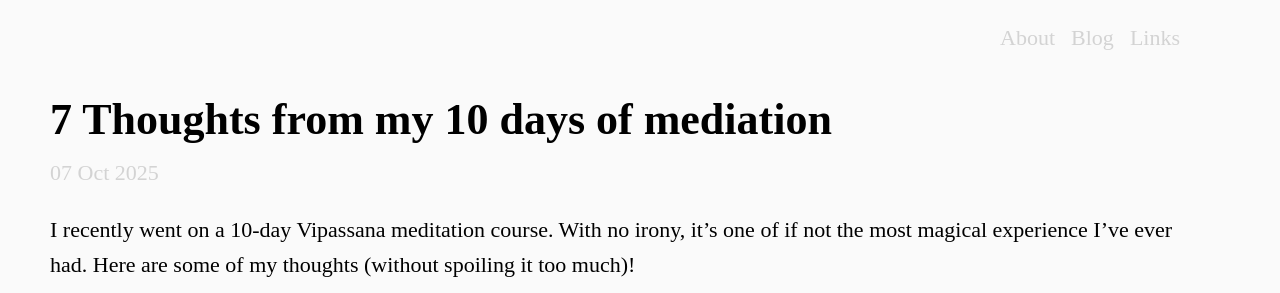
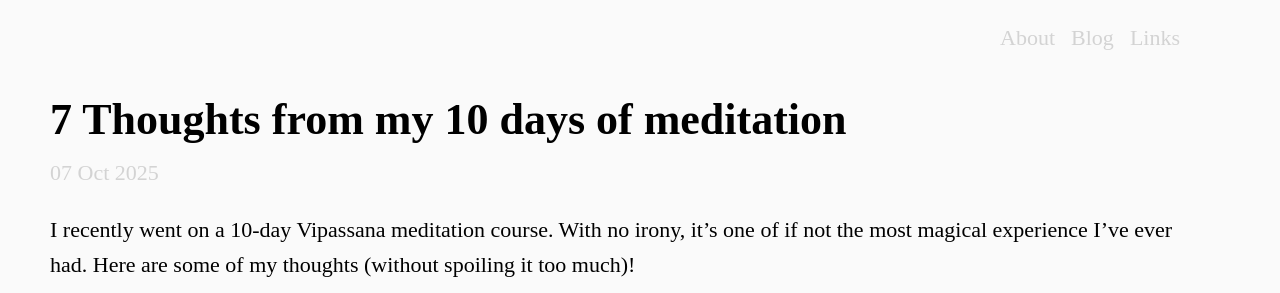
Before and after one commit to amezaikupan/blog, a Jekyll site: the page built from _posts/2025-10-07-meditation-10.md, in a window 1280 px wide and 900 px high. Shown: the top 293 px of the window. Built offline with Jekyll 4.4.1, drawn with Linux system fonts in a browser that asks for light colours.

Commit message:
Fix typo

```diff
--- a/_posts/2025-10-07-meditation-10.md
+++ b/_posts/2025-10-07-meditation-10.md
@@ -1,6 +1,6 @@
 ---
 layout: post
-title: "7 Thoughts from my 10 days of mediation"
+title: "7 Thoughts from my 10 days of meditation"
 excerpt: "Doing nothing is hard"
 ---
 
```
Also changed, not shown: about.md (+1 -1 lines).
